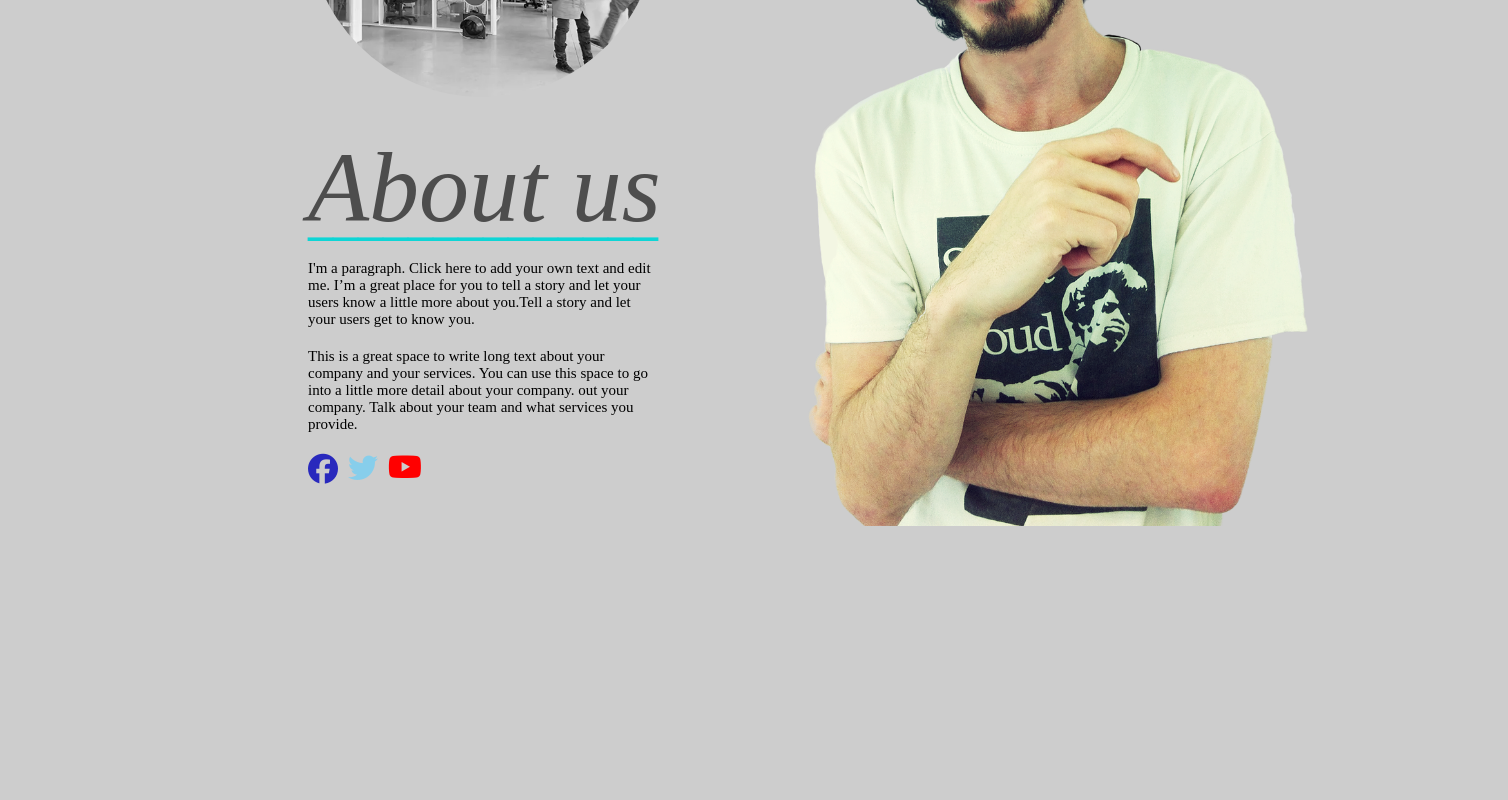
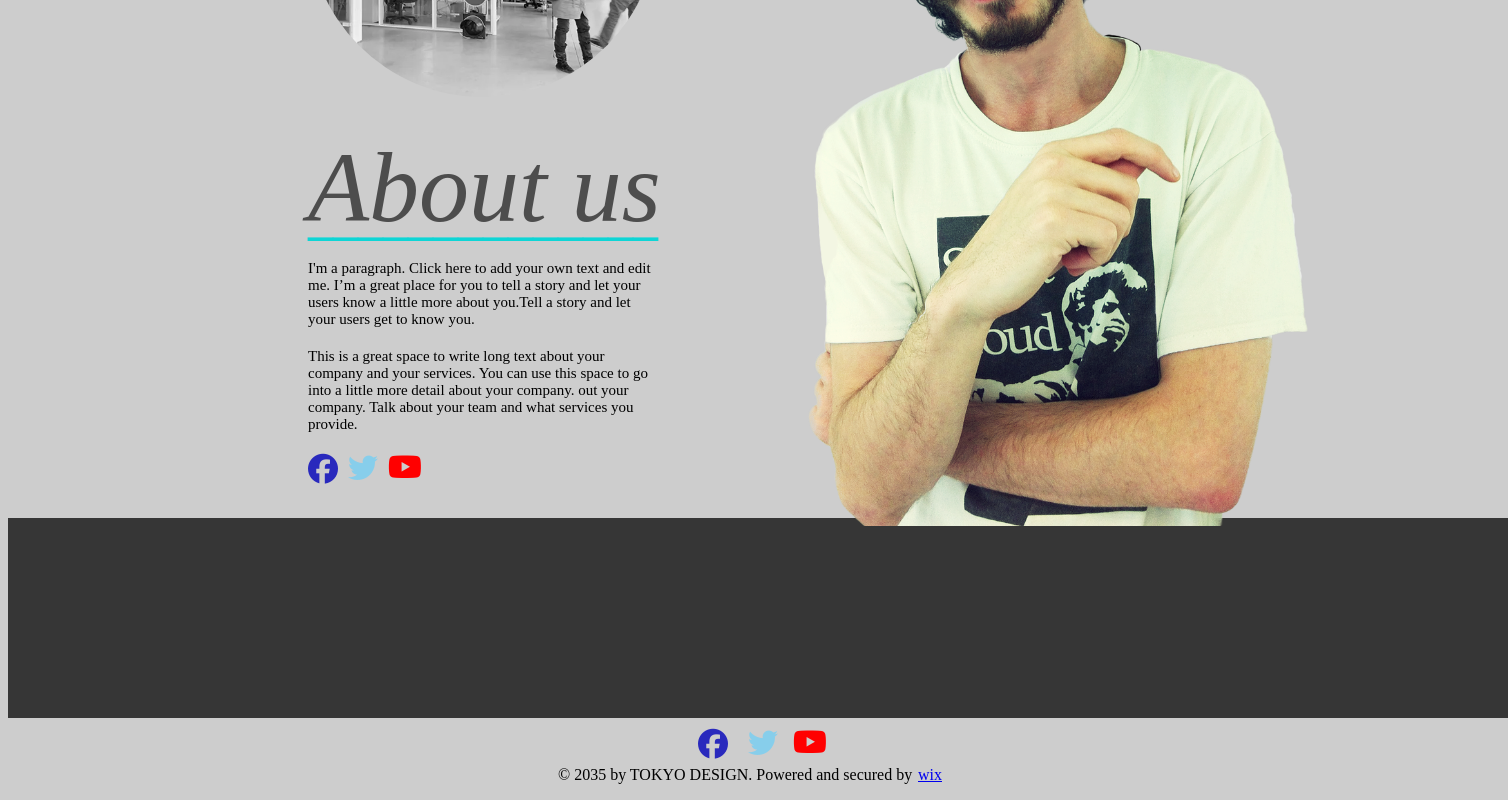
Before and after one commit to nikusha00/obj, a plain HTML site: page fourth.html in a window 1280 px wide. Shown: the part 465-1265 px from the top of the page, 1508 px wide, since content can reach past the window. Before the commit the page ends 995 px from the top, so only its background shows below. Drawn offline with Linux system fonts and the light colour scheme.

Commit message:
change html

```diff
--- a/fourth.html
+++ b/fourth.html
@@ -3,7 +3,7 @@
   <head>
     <meta charset="UTF-8" />
     <meta name="viewport" content="width=device-width, initial-scale=1.0" />
-    <title>Document</title>
+    <title>About</title>
     <link rel="stylesheet" href="style4.css" />
     <script
       src="https://kit.fontawesome.com/ef25e05f4f.js"
@@ -52,5 +52,19 @@
     <a href=" "
       ><div class="font6"><i class="fa-brands fa-youtube"></i></div
     ></a>
+    <div class="obj1"></div>
+    <a href="  "
+      ><div class="fon"><i class="fa-brands fa-facebook"></i></div
+    ></a>
+    <a href="  "
+      ><div class="fon1"><i class="fa-brands fa-twitter"></i></div
+    ></a>
+    <a href=" "
+      ><div class="fon2"><i class="fa-brands fa-youtube"></i></div
+    ></a>
+    <div class="TOKYO">
+      <p>© 2035 by TOKYO DESIGN. Powered and secured by <div class="TOKYO1"><a href="  ">wix</a></div></p>
+    </div>
+
   </body>
 </html>
--- a/style4.css
+++ b/style4.css
@@ -100,3 +100,36 @@
   margin-left: 380px;
   margin-top: -35px;
 }
+.obj1 {
+  width: 1500px;
+  height: 200px;
+  background-color: rgb(54, 54, 54);
+  margin-top: 33px;
+}
+.fon {
+  font-size: 30px;
+  margin-top: 10px;
+  margin-left: 690px;
+  color: rgb(41, 41, 189);
+}
+.fon1 {
+  font-size: 30px;
+  margin-top: -35px;
+  margin-left: 740px;
+  color: #87ceeb;
+}
+.fon2 {
+  font-size: 30px;
+  color: red;
+  margin-left: 785px;
+  margin-top: -35px;
+}
+.TOKYO {
+  margin-top: -10px;
+  margin-left: 550px;
+}
+.TOKYO1 {
+  text-decoration: none;
+  margin-left: 360px;
+  margin-top: -34px;
+}
```
Also changed, not shown: index.html (+1 -1 lines).
